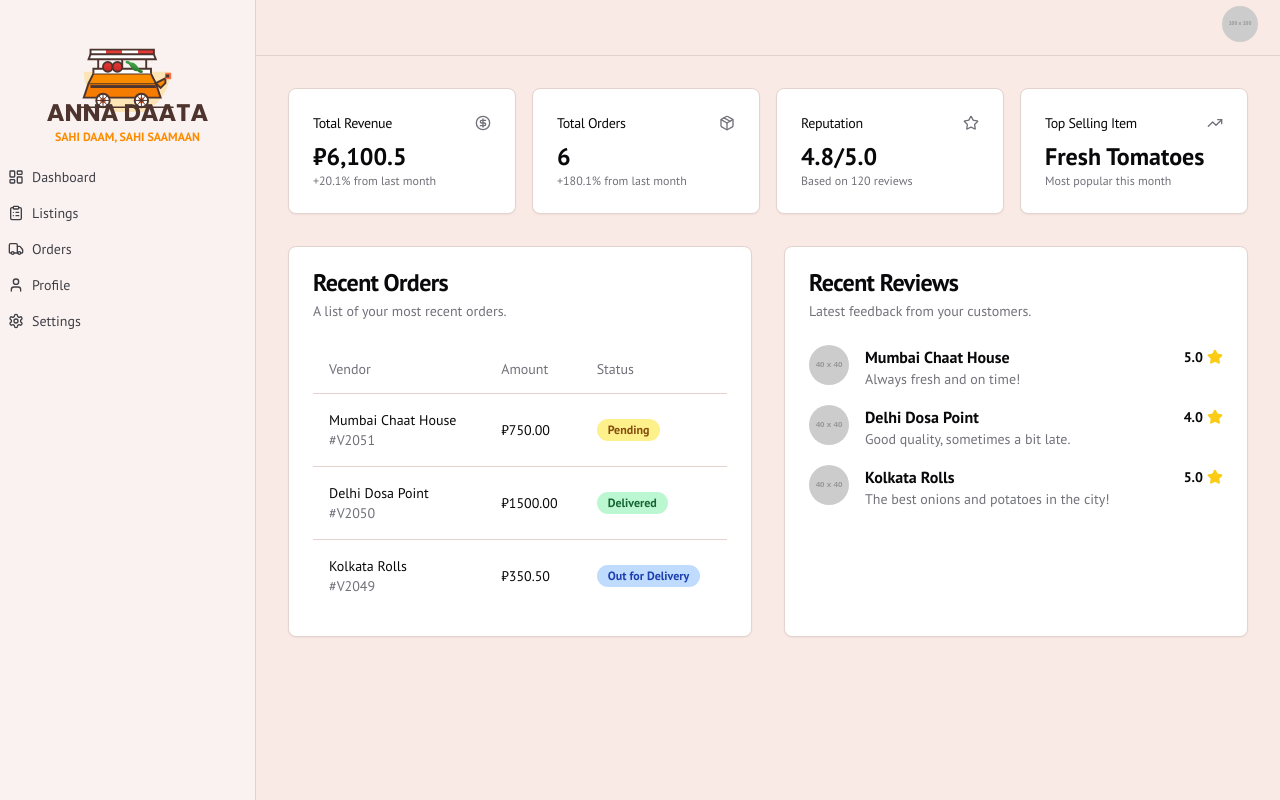
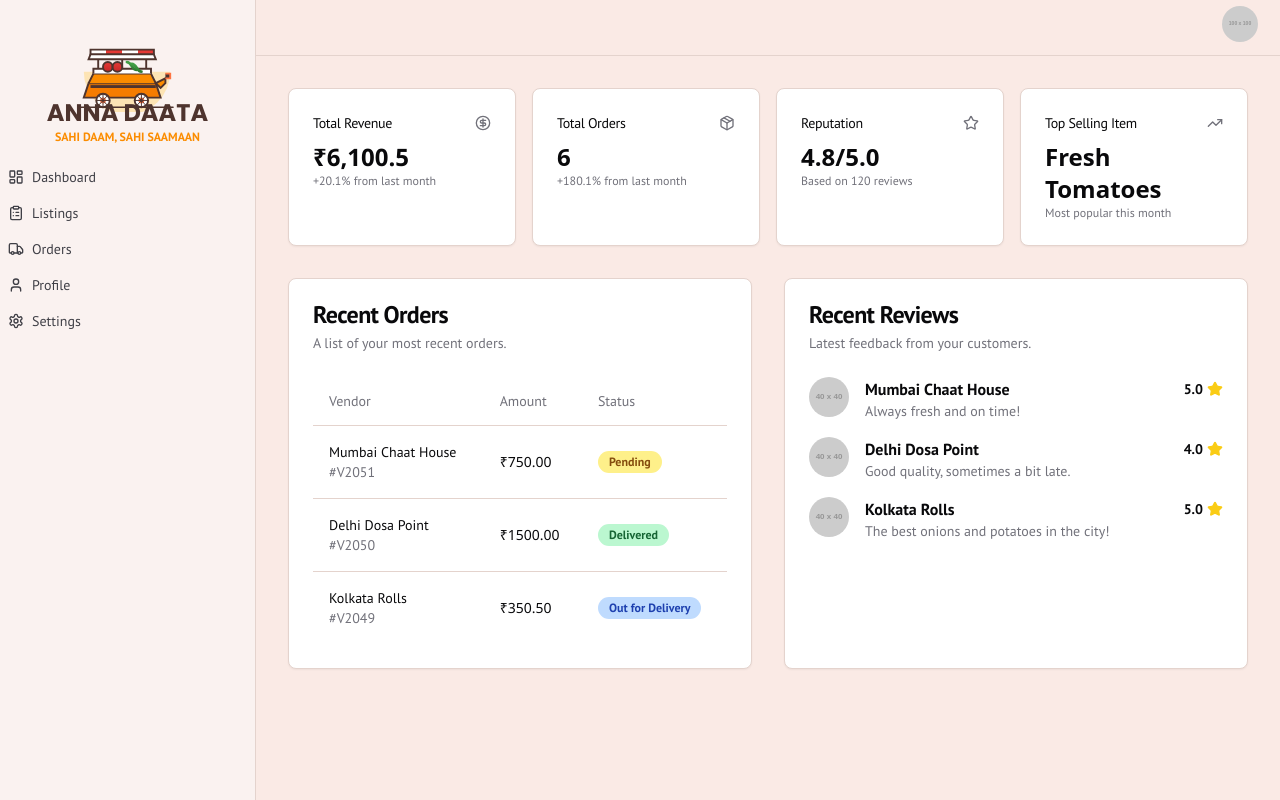
Before and after one commit to KiranRathod4/Anna-daata, a Next.js app: page /supplier/dashboard in a window 1280 px wide. Built offline with nearby package versions, Linux system fonts and the light colour scheme.

Commit message:
Update page.tsx
display correct Indian Rupee symbol (₹) across revenue and order amount fields in suppliers dashboard

```diff
--- a/src/app/supplier/dashboard/page.tsx
+++ b/src/app/supplier/dashboard/page.tsx
@@ -1,12 +1,33 @@
 "use client";
 
-import { Card, CardContent, CardHeader, CardTitle, CardDescription } from "@/components/ui/card";
-import { Table, TableBody, TableCell, TableHead, TableHeader, TableRow } from "@/components/ui/table";
+import {
+  Card,
+  CardContent,
+  CardHeader,
+  CardTitle,
+  CardDescription,
+} from "@/components/ui/card";
+import {
+  Table,
+  TableBody,
+  TableCell,
+  TableHead,
+  TableHeader,
+  TableRow,
+} from "@/components/ui/table";
 import { Badge } from "@/components/ui/badge";
-import { CircleDollarSign, Package, Star, TrendingUp } from "lucide-react";
+import {
+  CircleDollarSign,
+  Package,
+  Star,
+  TrendingUp,
+} from "lucide-react";
 import { recentReviews, supplierStats } from "@/lib/data";
-import { Avatar, AvatarFallback, AvatarImage } from "@/components/ui/avatar";
-import Image from "next/image";
+import {
+  Avatar,
+  AvatarFallback,
+  AvatarImage,
+} from "@/components/ui/avatar";
 import { useOrders } from "@/hooks/use-orders";
 import { useEffect, useState } from "react";
 
@@ -15,17 +36,17 @@ export default function SupplierDashboard() {
   const [stats, setStats] = useState(supplierStats);
 
   useEffect(() => {
-    const newRevenue = allSupplierOrders.reduce((acc, order) => acc + order.total, 0);
+    const newRevenue = allSupplierOrders.reduce(
+      (acc, order) => acc + order.total,
+      0
+    );
     const newOrdersCount = allSupplierOrders.length;
 
-    // In a real app, top selling item would be calculated from order items
-    // Here we'll just update what we can
-    setStats(prevStats => ({
+    setStats((prevStats) => ({
       ...prevStats,
       totalRevenue: newRevenue,
       newOrders: newOrdersCount,
     }));
-
   }, [allSupplierOrders]);
 
   const recentOrders = allSupplierOrders.slice(0, 3);
@@ -33,48 +54,81 @@ export default function SupplierDashboard() {
   return (
     <div className="flex flex-col gap-8">
       <div className="grid gap-4 md:grid-cols-2 lg:grid-cols-4">
+        {/* Total Revenue Card */}
         <Card>
           <CardHeader className="flex flex-row items-center justify-between space-y-0 pb-2">
-            <CardTitle className="text-sm font-medium">Total Revenue</CardTitle>
+            <CardTitle className="text-sm font-medium">
+              Total Revenue
+            </CardTitle>
             <CircleDollarSign className="h-4 w-4 text-muted-foreground" />
           </CardHeader>
           <CardContent>
-            <div className="text-2xl font-bold">₹{stats.totalRevenue.toLocaleString()}</div>
-            <p className="text-xs text-muted-foreground">+20.1% from last month</p>
+            <div
+              className="text-2xl font-bold font-sans"
+              style={{ fontFamily: "Segoe UI, Roboto, Arial, sans-serif" }}
+            >
+              ₹{stats.totalRevenue.toLocaleString()}
+            </div>
+            <p className="text-xs text-muted-foreground">
+              +20.1% from last month
+            </p>
           </CardContent>
         </Card>
+
+        {/* Total Orders Card */}
         <Card>
           <CardHeader className="flex flex-row items-center justify-between space-y-0 pb-2">
-            <CardTitle className="text-sm font-medium">Total Orders</CardTitle>
+            <CardTitle className="text-sm font-medium">
+              Total Orders
+            </CardTitle>
             <Package className="h-4 w-4 text-muted-foreground" />
           </CardHeader>
           <CardContent>
-            <div className="text-2xl font-bold">{stats.newOrders}</div>
-            <p className="text-xs text-muted-foreground">+180.1% from last month</p>
+            <div className="text-2xl font-bold font-sans">
+              {stats.newOrders}
+            </div>
+            <p className="text-xs text-muted-foreground">
+              +180.1% from last month
+            </p>
           </CardContent>
         </Card>
+
+        {/* Reputation Card */}
         <Card>
           <CardHeader className="flex flex-row items-center justify-between space-y-0 pb-2">
             <CardTitle className="text-sm font-medium">Reputation</CardTitle>
             <Star className="h-4 w-4 text-muted-foreground" />
           </CardHeader>
           <CardContent>
-            <div className="text-2xl font-bold">{stats.reputation.toFixed(1)}/5.0</div>
-            <p className="text-xs text-muted-foreground">Based on {stats.reviewCount} reviews</p>
+            <div className="text-2xl font-bold font-sans">
+              {stats.reputation.toFixed(1)}/5.0
+            </div>
+            <p className="text-xs text-muted-foreground">
+              Based on {stats.reviewCount} reviews
+            </p>
           </CardContent>
         </Card>
+
+        {/* Top Selling Item */}
         <Card>
           <CardHeader className="flex flex-row items-center justify-between space-y-0 pb-2">
-            <CardTitle className="text-sm font-medium">Top Selling Item</CardTitle>
+            <CardTitle className="text-sm font-medium">
+              Top Selling Item
+            </CardTitle>
             <TrendingUp className="h-4 w-4 text-muted-foreground" />
           </CardHeader>
           <CardContent>
-            <div className="text-2xl font-bold">{stats.topSellingItem}</div>
-            <p className="text-xs text-muted-foreground">Most popular this month</p>
+            <div className="text-2xl font-bold font-sans">
+              {stats.topSellingItem}
+            </div>
+            <p className="text-xs text-muted-foreground">
+              Most popular this month
+            </p>
           </CardContent>
         </Card>
       </div>
 
+      {/* Recent Orders */}
       <div className="grid gap-8 md:grid-cols-2">
         <Card>
           <CardHeader>
@@ -95,11 +149,31 @@ export default function SupplierDashboard() {
                   <TableRow key={order.id}>
                     <TableCell>
                       <div className="font-medium">{order.vendorName}</div>
-                      <div className="text-sm text-muted-foreground">{order.id}</div>
+                      <div className="text-sm text-muted-foreground">
+                        {order.id}
+                      </div>
                     </TableCell>
-                    <TableCell>₹{order.total.toFixed(2)}</TableCell>
+                    <TableCell
+                      className="font-sans"
+                      style={{ fontFamily: "Segoe UI, Roboto, Arial, sans-serif" }}
+                    >
+                      ₹{order.total.toFixed(2)}
+                    </TableCell>
                     <TableCell>
-                      <Badge variant={order.status === 'Delivered' ? 'default' : 'secondary'} className={order.status === 'Pending' ? 'bg-yellow-200 text-yellow-800' : order.status === 'Out for Delivery' ? 'bg-blue-200 text-blue-800' : 'bg-green-200 text-green-800'}>{order.status}</Badge>
+                      <Badge
+                        variant={
+                          order.status === "Delivered" ? "default" : "secondary"
+                        }
+                        className={
+                          order.status === "Pending"
+                            ? "bg-yellow-200 text-yellow-800"
+                            : order.status === "Out for Delivery"
+                            ? "bg-blue-200 text-blue-800"
+                            : "bg-green-200 text-green-800"
+                        }
+                      >
+                        {order.status}
+                      </Badge>
                     </TableCell>
                   </TableRow>
                 ))}
@@ -108,6 +182,7 @@ export default function SupplierDashboard() {
           </CardContent>
         </Card>
 
+        {/* Recent Reviews */}
         <Card>
           <CardHeader>
             <CardTitle>Recent Reviews</CardTitle>
@@ -124,11 +199,15 @@ export default function SupplierDashboard() {
                   <div className="flex items-center justify-between">
                     <p className="font-semibold">{review.vendorName}</p>
                     <div className="flex items-center gap-1">
-                      <span className="text-sm font-bold">{review.rating.toFixed(1)}</span>
-                      <Star className="w-4 h-4 text-yellow-400 fill-yellow-400"/>
+                      <span className="text-sm font-bold">
+                        {review.rating.toFixed(1)}
+                      </span>
+                      <Star className="w-4 h-4 text-yellow-400 fill-yellow-400" />
                     </div>
                   </div>
-                  <p className="text-sm text-muted-foreground">{review.comment}</p>
+                  <p className="text-sm text-muted-foreground">
+                    {review.comment}
+                  </p>
                 </div>
               </div>
             ))}
```
